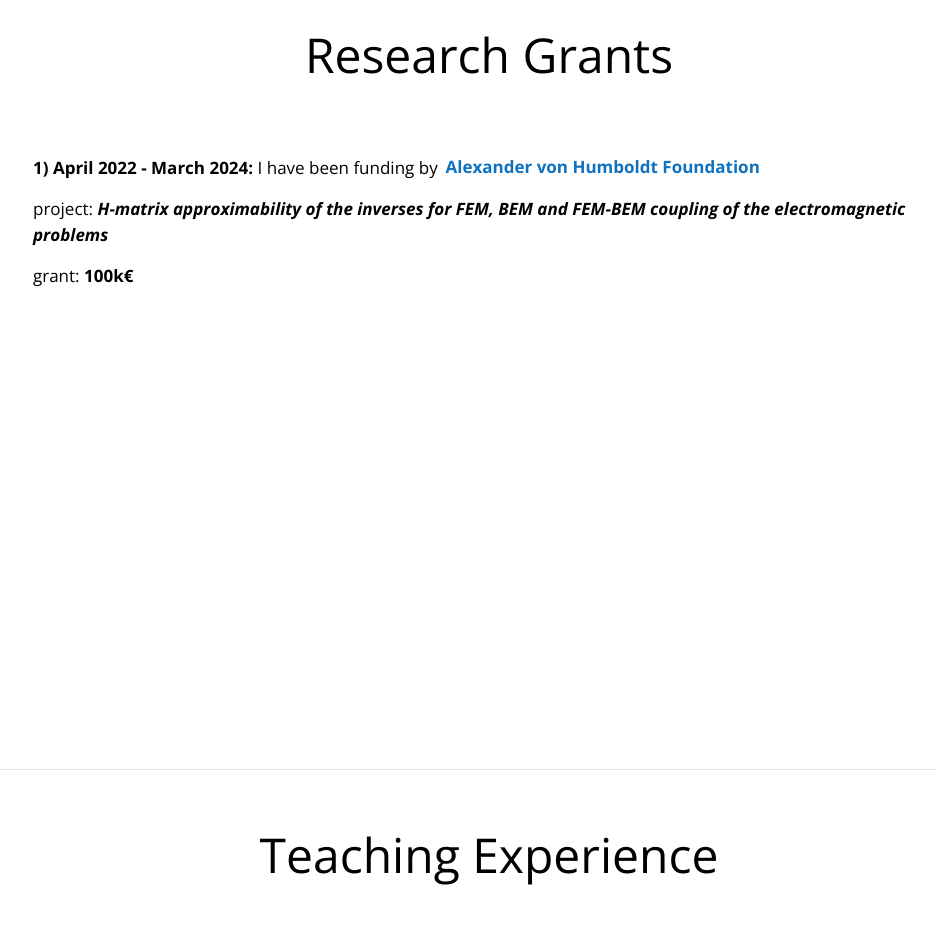
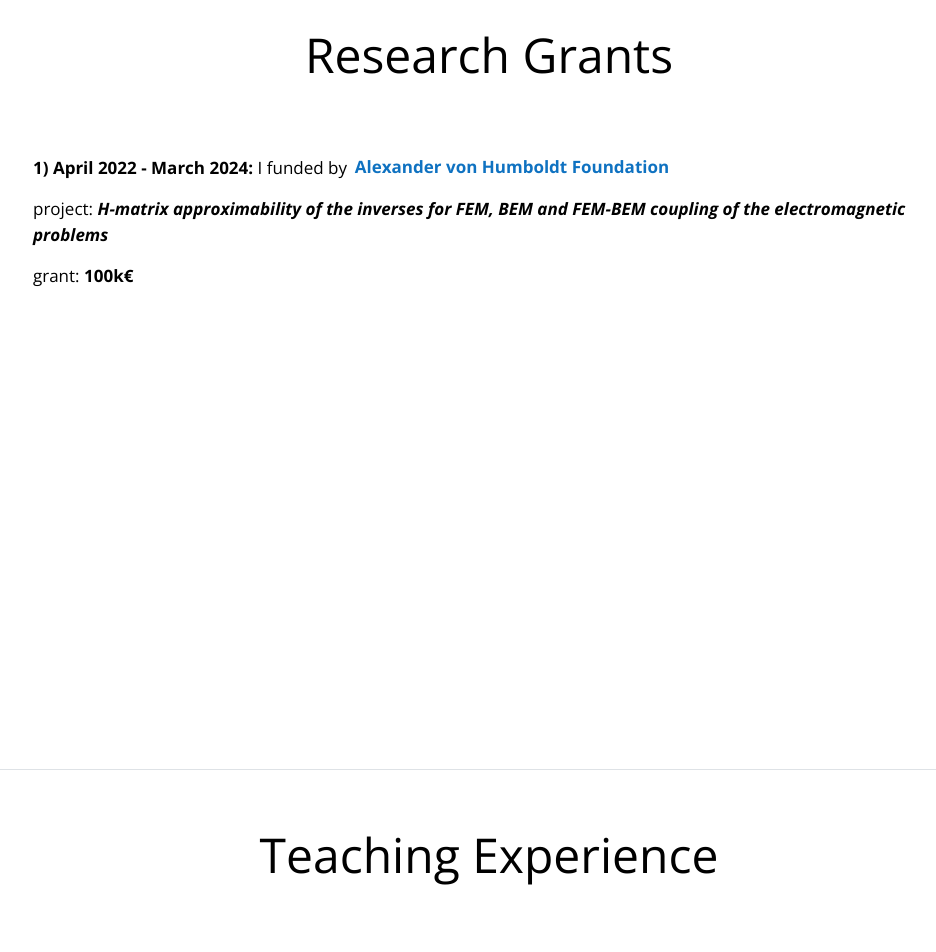
Before and after one commit to MaryamParvizi/maryamparvizi.github.io, a plain HTML site: page index.html in a window 1280 px wide. Shown: the part 6385-7337 px from the top of the page, without its empty margins (287-1223 px from the left). Drawn offline with nearby package versions, Linux system fonts and the light colour scheme; a web font is replaced by a local one.

Commit message:
Add files via upload

```diff
--- a/index.html
+++ b/index.html
@@ -481,7 +481,8 @@ License URL: https://creativecommons.org/licenses/by/4.0/
                    <p><center><font size="7" color="black">Research Grants</font></center></p><br><br>
             </div>
 		  <div class="col-12 mb-3">
-            <p><b>1) April 2022 - March 2024: </b> I have been funding by <a href="https://www.humboldt-foundation.de/en/connect/explore-the-humboldt-network/singleview?tx_rsmavhsolr_solrviewhumboldtians%5BpPersonId%5D=1222350&cHash=e5b3d3f8f50da4df5c0999f9fb9e04a6"><mark class="blue"><b>Alexander von Humboldt Foundation</b></mark></a></p>
+            <p><b>1) April 2022 - March 2024: </b> I funded
+          by <a href="https://www.humboldt-foundation.de/en/connect/explore-the-humboldt-network/singleview?tx_rsmavhsolr_solrviewhumboldtians%5BpPersonId%5D=1222350&cHash=e5b3d3f8f50da4df5c0999f9fb9e04a6"><mark class="blue"><b>Alexander von Humboldt Foundation</b></mark></a></p>
           <p>project: <b><i><a href="https://www.phoenixd.uni-hannover.de/en/about/news/news-details/news/mathematician-dr-maryam-parvizi-receives-humboldt-research-fellowship/" class="a-heading-normal">H-matrix approximability of the inverses for FEM, BEM and FEM-BEM coupling of the electromagnetic problems</a></i></b></p>
           <p>grant: <b> 100k€</b> </p>
           </div>
```
